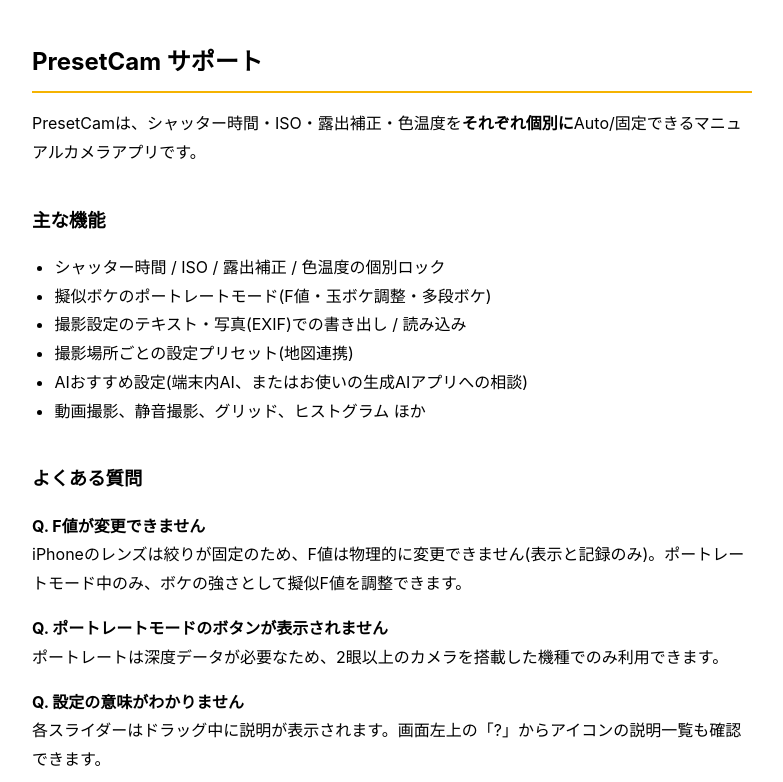
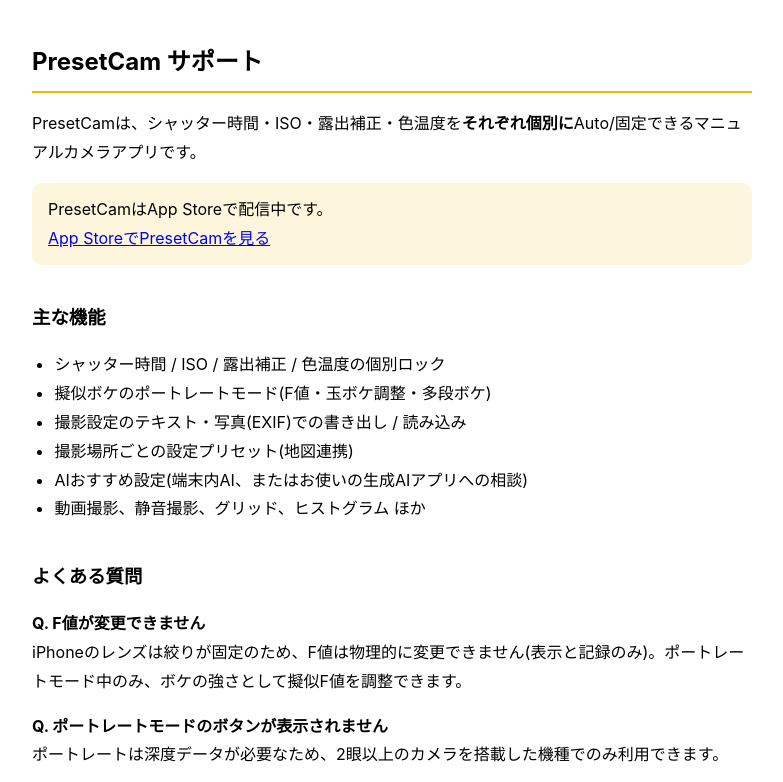
Before and after one commit to fish-biryani/fixposure-site, a plain HTML site: page index.html in a window 1280 px wide. Shown: the top 782 px of the page, without its empty margins (248-1031 px from the left). Drawn offline with Linux system fonts and the light colour scheme.

Commit message:
Link to PresetCam on the App Store from the support page
PresetCam 1.0.0 is now published on the App Store. Add a short note
near the top of both the Japanese and English sections with a plain
text link to the region-neutral store URL (no badge or Apple logo).

Co-Authored-By: Claude Opus 5.5 <noreply@anthropic.com>

```diff
--- a/index.html
+++ b/index.html
@@ -13,6 +13,7 @@
   hr { margin: 3em 0; border: none; border-top: 1px solid #8884; }
   ul { padding-left: 1.4em; }
   .contact { background: #f5b30122; border-radius: 10px; padding: 12px 16px; }
+  .store { background: #f5b30122; border-radius: 10px; padding: 12px 16px; }
 </style>
 </head>
 <body>
@@ -20,6 +21,9 @@
 <h1>PresetCam サポート</h1>
 
 <p>PresetCamは、シャッター時間・ISO・露出補正・色温度を<strong>それぞれ個別に</strong>Auto/固定できるマニュアルカメラアプリです。</p>
+
+<p class="store">PresetCamはApp Storeで配信中です。<br>
+<a href="https://apps.apple.com/app/id6790058435">App StoreでPresetCamを見る</a></p>
 
 <h2>主な機能</h2>
 <ul>
@@ -55,6 +59,9 @@ Please report bugs and feature requests via <a href="https://github.com/fish-bir
 
 <p>PresetCam is a manual camera app where shutter speed, ISO, exposure bias, and color temperature can each be <strong>individually</strong> set to Auto or locked.</p>
 
+<p class="store">PresetCam is available on the App Store.<br>
+<a href="https://apps.apple.com/app/id6790058435">View PresetCam on the App Store</a></p>
+
 <h2>Features</h2>
 <ul>
   <li>Independent locks for shutter speed / ISO / exposure bias / color temperature</li>
```
